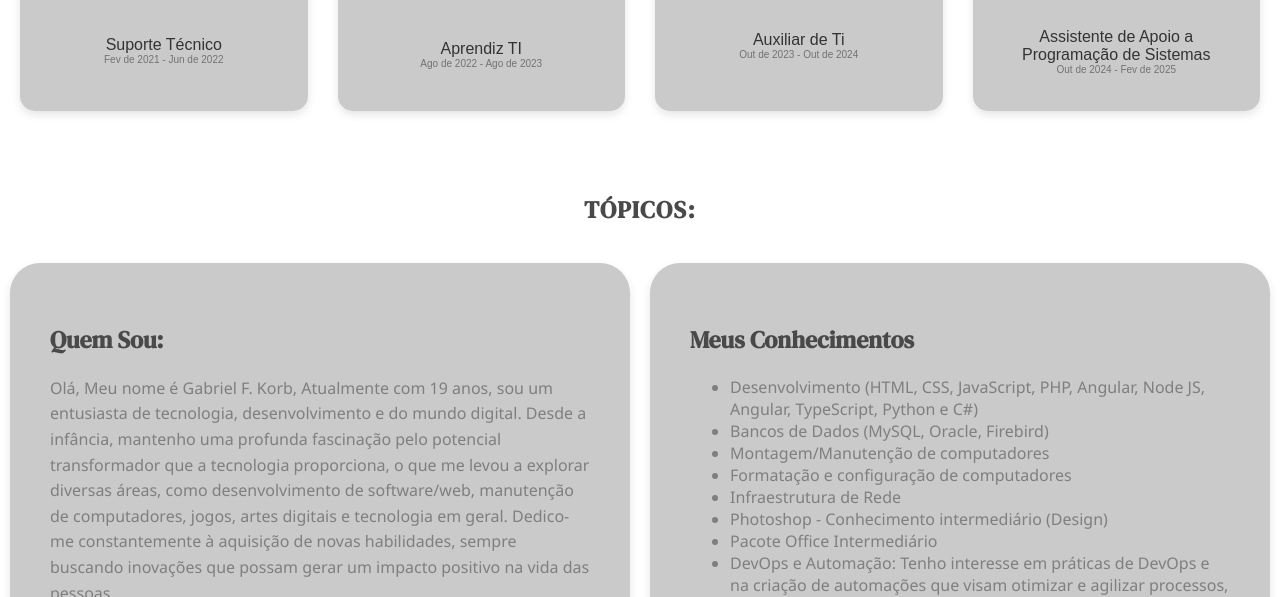
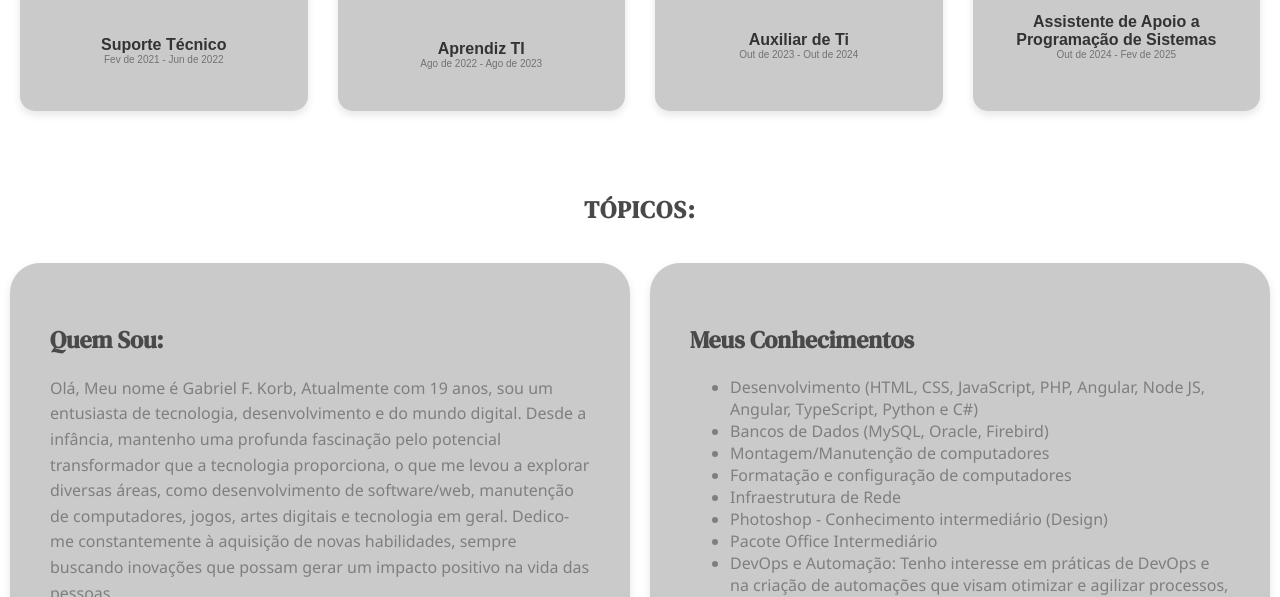
Before and after one commit to korbeee/korbeee.github.io, a plain HTML site: page index.html in a window 1280 px wide. Shown: the part 503-1100 px from the top of the page. Drawn offline with Linux system fonts and the light colour scheme.

Commit message:
Update index.html

```diff
--- a/index.html
+++ b/index.html
@@ -40,7 +40,7 @@
                     <img src="imgs/CSP-Logo.png" class="images-empresasCSP">
                 </div>
                 <div class="span-container">
-                    <span>Suporte Técnico</span>
+                    <span class="span-1-title">Suporte Técnico</span>
 
                     <span class="span-1">Fev de 2021 - Jun de 2022</span>
                 </div>
@@ -50,7 +50,7 @@
                     <img src="imgs/Unimed-Logo.png" class="images-empresasUNIMED">
                 </div>
                 <div class="span-container">
-                    <span>Aprendiz TI</span>
+                    <span class="span-2-title">Aprendiz TI</span>
 
                     <span class="span-2">Ago de 2022 - Ago de 2023</span>
                 </div>
@@ -60,7 +60,7 @@
                     <img src="imgs/GrupoEko7-Logo.png" class="images-empresasEKO7">
                 </div>
                 <div class="span-container">
-                    <span>Auxiliar de Ti</span>
+                    <span class="span-3-title">Auxiliar de Ti</span>
 
                     <span class="span-3">Out de 2023 - Out de 2024</span>
                 </div>
@@ -69,10 +69,10 @@
                 <div class="image-containerVISION">
                     <img src="imgs/visionsystem.png" class="images-empresasVISION">
                 </div>
-                <div class="span-container">
-                    <span>Assistente de Apoio a Programação de Sistemas</span>
+                <div class="span-container2">
+                    <span class="span-4-title">Assistente de Apoio a Programação de Sistemas</span>
 
-                    <span class="span-2">Out de 2024 - Fev de 2025</span>
+                    <span class="span-4">Out de 2024 - Fev de 2025</span>
                 </div>
             </div>
         </div>
```
